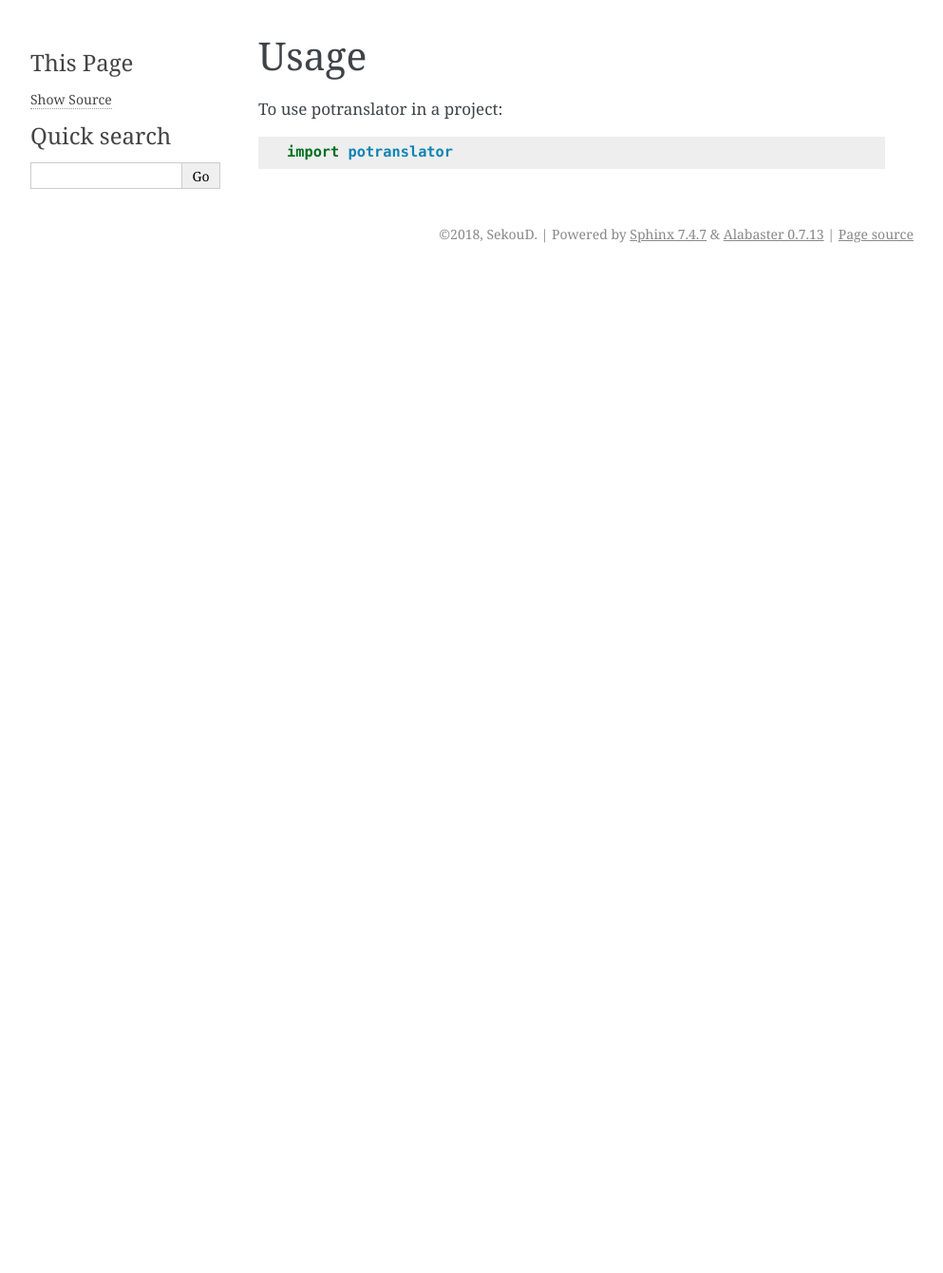
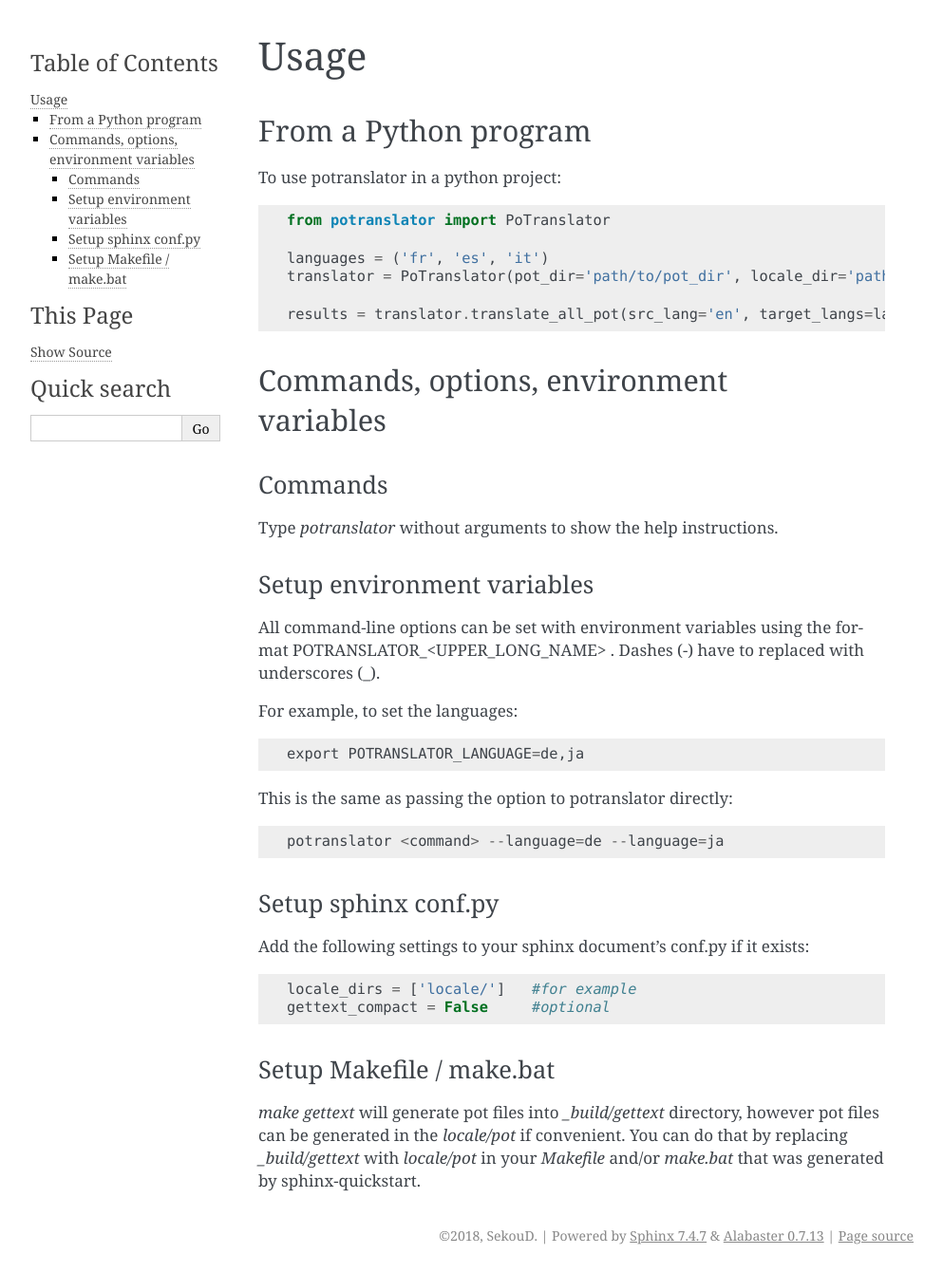
Before and after one commit to SekouD/potranslator, a Sphinx documentation site: the page built from docs/usage.rst, in a window 1280 px wide. Shown: the whole page at 95% size, without its empty margins (148-1141 px from the left). Built offline with Sphinx 7.4.7, drawn with Linux system fonts in a browser that asks for light colours; the version number is read from the project's files by our own code; before the commit the page ends 900 px from its top, so only the background shows below that.

Commit message:
Updated documentation.

```diff
--- a/docs/usage.rst
+++ b/docs/usage.rst
@@ -2,6 +2,57 @@
 Usage
 =====
 
-To use potranslator in a project::
+From a Python program
+=====================
 
-    import potranslator
+To use potranslator in a python project::
+
+    from potranslator import PoTranslator
+
+    languages = ('fr', 'es', 'it')
+    translator = PoTranslator(pot_dir='path/to/pot_dir', locale_dir='path/to/locale_dir')
+
+    results = translator.translate_all_pot(src_lang='en', target_langs=languages, auto_save=False)
+
+
+Commands, options, environment variables
+========================================
+
+Commands
+--------
+
+Type `potranslator` without arguments to show the help instructions.
+
+
+Setup environment variables
+---------------------------
+
+All command-line options can be set with environment variables using the
+format POTRANSLATOR_<UPPER_LONG_NAME> . Dashes (-) have to replaced with
+underscores (_).
+
+For example, to set the languages::
+
+   export POTRANSLATOR_LANGUAGE=de,ja
+
+This is the same as passing the option to potranslator directly::
+
+   potranslator <command> --language=de --language=ja
+
+
+Setup sphinx conf.py
+--------------------
+
+Add the following settings to your sphinx document's conf.py if it exists::
+
+   locale_dirs = ['locale/']   #for example
+   gettext_compact = False     #optional
+
+
+Setup Makefile / make.bat
+-------------------------
+
+`make gettext` will generate pot files into `_build/gettext` directory,
+however pot files can be generated in the `locale/pot` if convenient.
+You can do that by replacing `_build/gettext` with `locale/pot` in your
+`Makefile` and/or `make.bat` that was generated by sphinx-quickstart.
```
